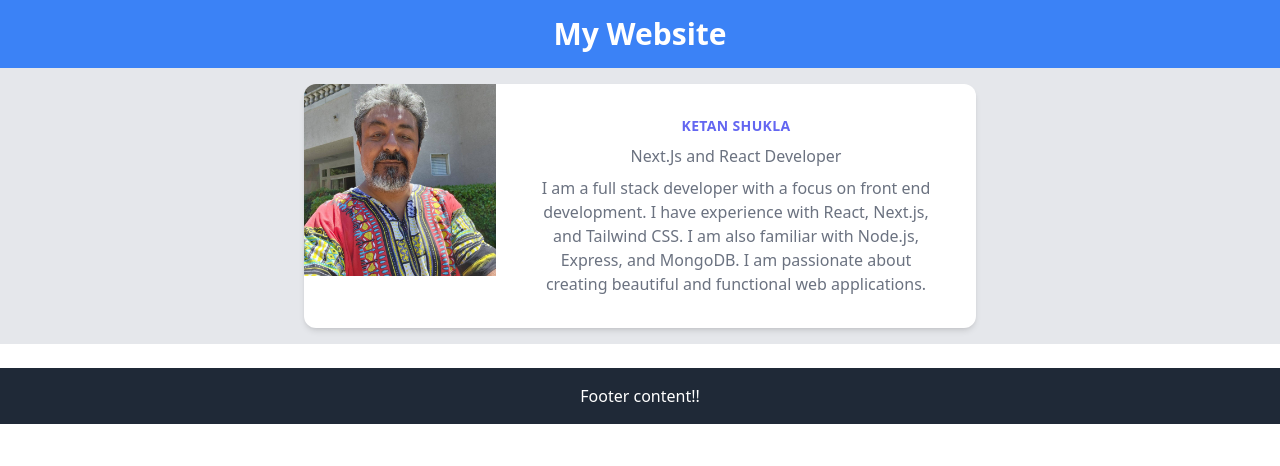
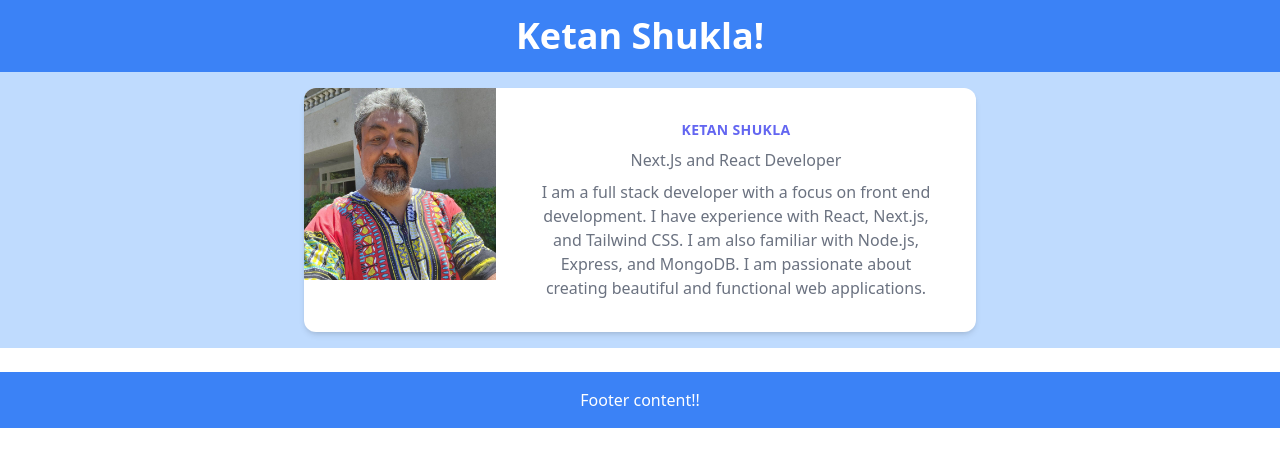
Before and after one commit to ketankshukla/tailwind_training, a React (Vite) app: page / in a window 1280 px wide. Shown: the top 466 px of the page. Built offline with nearby package versions, Linux system fonts and the light colour scheme; the HTML template or start-up script is replaced by a standard one.

Commit message:
changed bg colours

```diff
--- a/src/components/Card.tsx
+++ b/src/components/Card.tsx
@@ -2,7 +2,7 @@ import myImage from "../../public/ketan-profile-photo.jpg"
 
 export function Card() {
   return (
-    <main className="flex items-center justify-center bg-gray-200">
+    <main className="flex items-center justify-center bg-blue-200">
       <div className="max-w-md mx-auto bg-white rounded-xl shadow-md overflow-hidden md:max-w-2xl m-4">
         <div className="md:flex">
           <div className="md:flex-shrink-0">
--- a/src/components/Footer.tsx
+++ b/src/components/Footer.tsx
@@ -1,6 +1,6 @@
 export function Footer() {
     return (
-        <footer className='bg-gray-800 text-white p-4 mt-6'>
+        <footer className='bg-blue-500 text-white p-4 mt-6'>
             <p className='flex justify-center'>Footer content!!</p>
         </footer>
     )
--- a/src/components/Header.tsx
+++ b/src/components/Header.tsx
@@ -1,7 +1,11 @@
+/**
+ * Renders the header component.
+ * @returns The JSX element representing the header.
+ */
 export function Header() {
     return (
-        <header className='bg-blue-500 text-white p-4'>
-            <h1 className='flex justify-center text-3xl font-bold'>My Website</h1>
+        <header className="bg-blue-500 text-white p-4">
+            <h1 className="flex justify-center text-4xl font-bold">Ketan Shukla!</h1>
         </header>
     )
 }
```
